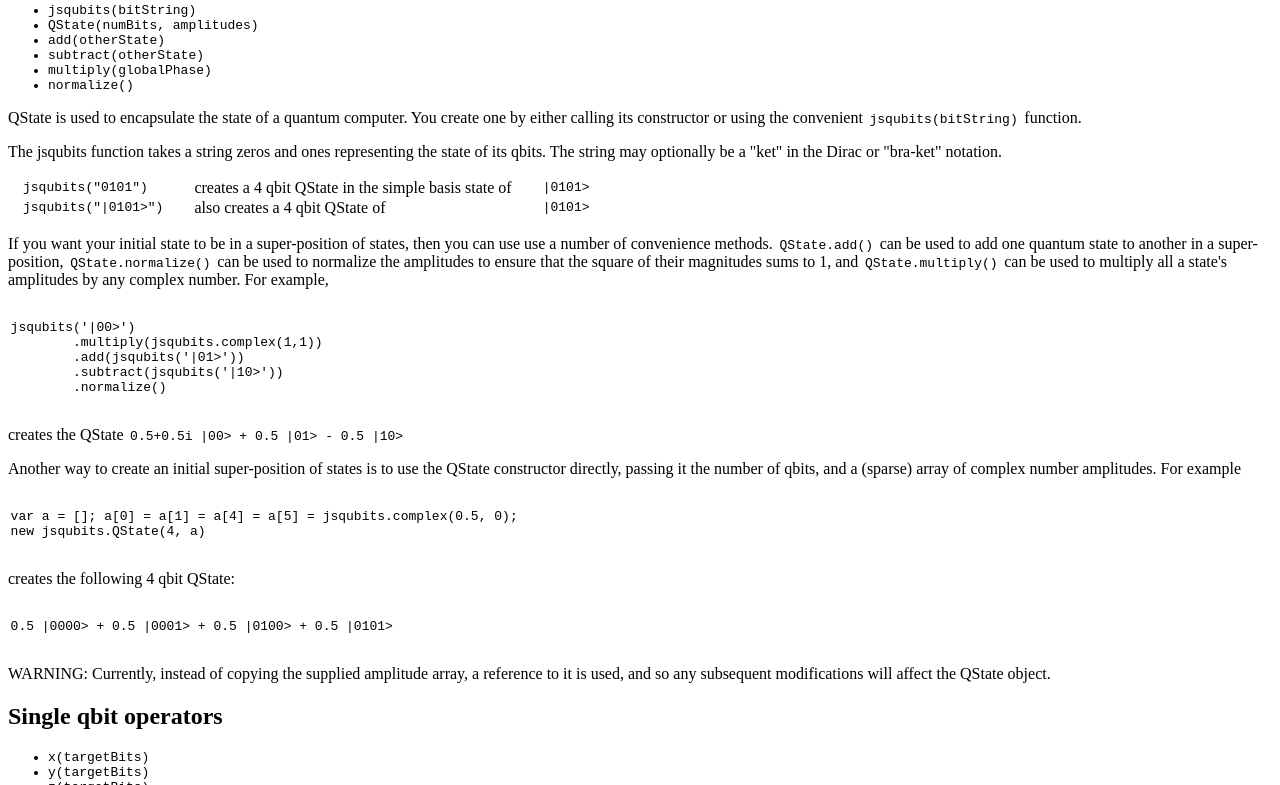
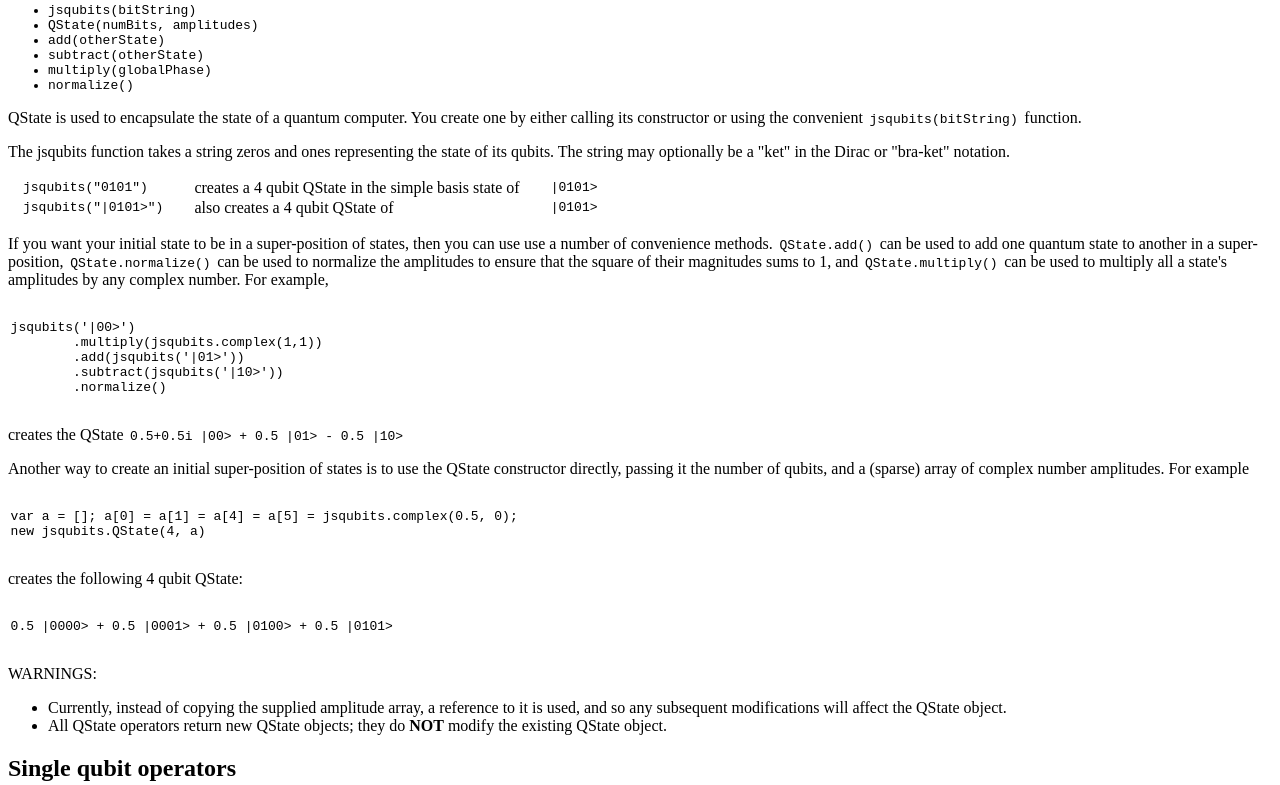
Before and after one commit to davidbkemp/jsqubits, a website: page docs/jsqubitsManual.html in a window 1280 px wide. Shown: the part 423-1208 px from the top of the page. Drawn offline with Linux system fonts and the light colour scheme.

Commit message:
Update to reflect change from davidbkemp.github.com to davidbkemp.github.io.  Replace spelling of qbit with qubit in the user manual

```diff
--- a/docs/jsqubitsManual.html
+++ b/docs/jsqubitsManual.html
@@ -19,7 +19,7 @@
 <p>
     <a href="http://jsqubits.org">jsqubits</a> is a JavaScript library for quantum computation simulation.
     Try the online
-    <a href="http://davidbkemp.github.com/jsqubits/jsqubitsRunner.html">jsqubits runner</a>.
+    <a href="http://davidbkemp.github.io/jsqubits/jsqubitsRunner.html">jsqubits runner</a>.
     Alternatively, you can download and use the JavaScript jsqubits.js library from the
     <a href="https://github.com/davidbkemp/jsqubits">jsqubits github repository</a>.
     It is fully self contained: no third party libraries are required.
@@ -38,7 +38,7 @@ jsqubits('|01>')
     If you are new to quantum programming, then it is highly recommended that you try reading
     <a href="http://www.cs.uwaterloo.ca/~watrous/lecture-notes.html">John Watrous' Quantum Information and Computation Lecture Notes</a>.
     You may also wish to try reading the partially finished
-    <a href="jsqubitsTutorial.html">Introduction to Quantum Programming using jsqubits</a>.
+    <a href="http://davidbkemp.github.io/jsqubits/jsqubitsTutorial.html">Introduction to Quantum Programming using jsqubits</a>.
 </p>
 
 <div class='section'  id='jsqubits'>
@@ -56,19 +56,19 @@ jsqubits('|01>')
         You create one by either calling its constructor or using the convenient <code>jsqubits(bitString)</code> function.
     </p>
     <p>
-        The jsqubits function takes a string zeros and ones representing the state of its qbits.
+        The jsqubits function takes a string zeros and ones representing the state of its qubits.
         The string may optionally be a "ket" in the Dirac or "bra-ket" notation.
     </p>
     <table class="samples">
         <tbody>
         <tr>
             <td class="code" id="jsqubits1">jsqubits("0101")</td>
-            <td>creates a 4 qbit QState in the simple basis state of</td>
+            <td>creates a 4 qubit QState in the simple basis state of</td>
             <td class="code" data-sampleref="jsqubits1">|0101></td>
         </tr>
         <tr>
             <td class="code" id="jsqubits2">jsqubits("|0101>")</td>
-            <td>also creates a 4 qbit QState of</td>
+            <td>also creates a 4 qubit QState of</td>
             <td class="code" data-sampleref="jsqubits2">|0101></td>
         </tr>
         </tbody>
@@ -99,27 +99,30 @@ jsqubits('|00>')
 
     <p>
         Another way to create an initial super-position of states is to use the QState constructor directly,
-        passing it the number of qbits, and a (sparse) array of complex number amplitudes.  For example
+        passing it the number of qubits, and a (sparse) array of complex number amplitudes.  For example
     </p>
 
     <code class="block" id="QState">
 var a = []; a[0] = a[1] = a[4] = a[5] = jsqubits.complex(0.5, 0);
 new jsqubits.QState(4, a)
     </code>
-    <p>creates the following 4 qbit QState:</p>
+    <p>creates the following 4 qubit QState:</p>
     <code class="block"  data-sampleref="QState">
 0.5 |0000> + 0.5 |0001> + 0.5 |0100> + 0.5 |0101>
     </code>
 
     <p>
-        WARNING: Currently, instead of copying the supplied amplitude array, a reference to it is used,
-        and so any subsequent modifications will affect the QState object.
+        WARNINGS:
+        <ul>
+            <li>Currently, instead of copying the supplied amplitude array, a reference to it is used, and so any subsequent modifications will affect the QState object.</li>
+            <li>All QState operators return new QState objects; they do <b>NOT</b> modify the existing QState object.</li>
+        </ul>
     </p>
 
 </div>
 
 <div class='section' id='singleQbitOperators'>
-    <h2>Single qbit operators</h2>
+    <h2>Single qubit operators</h2>
     <ul class="code index">
         <li>x(targetBits)</li>
         <li>y(targetBits)</li>
@@ -237,7 +240,7 @@ var state2 = state1.x(1);
             <td>gives</td>
             <td class="code" data-sampleref="not1">|00></td>
         </tr>
-        </tr>
+        <tr>
             <td class="code" id="hadamard0">jsqubits("|00>").hadamard(0)</td>
             <td>gives</td>
             <td class="code" data-sampleref="hadamard0">0.7071 |00> + 0.7071 |01></td>
@@ -458,7 +461,7 @@ var state2 = state1.x(1);
         <li>measure(targetBits)</li>
     </ul>
     <p>
-        The measurement operator is intended to simulate the act of measuring one or more of the qbits.
+        The measurement operator is intended to simulate the act of measuring one or more of the qubits.
         You may specify a single bit index, a range of bits using an object with "from" and "to" properties,
         or the constant <code>jsqubits.ALL</code>.
         Note that currently you cannot supply an array of bit indexes.
@@ -492,7 +495,7 @@ var state2 = state1.x(1);
     </table>
 
     <p>
-        Measurement objects have a convenient <code>asBitString()</code> method that returns the state of the measured qbits as a string of 0's and 1's.
+        Measurement objects have a convenient <code>asBitString()</code> method that returns the state of the measured qubits as a string of 0's and 1's.
         So, for example, <span class="code" id="MeasurementAsBitString">jsqubits("|0110>").measure({from:1, to: 3}).asBitString()</span> will result in
         the string <span class="code" data-sampleref="MeasurementAsBitString">011</span>.
     </p>
```
Also changed, not shown: jsqubitsRunner/jsqubitsRunner.html (+3 -3 lines).
